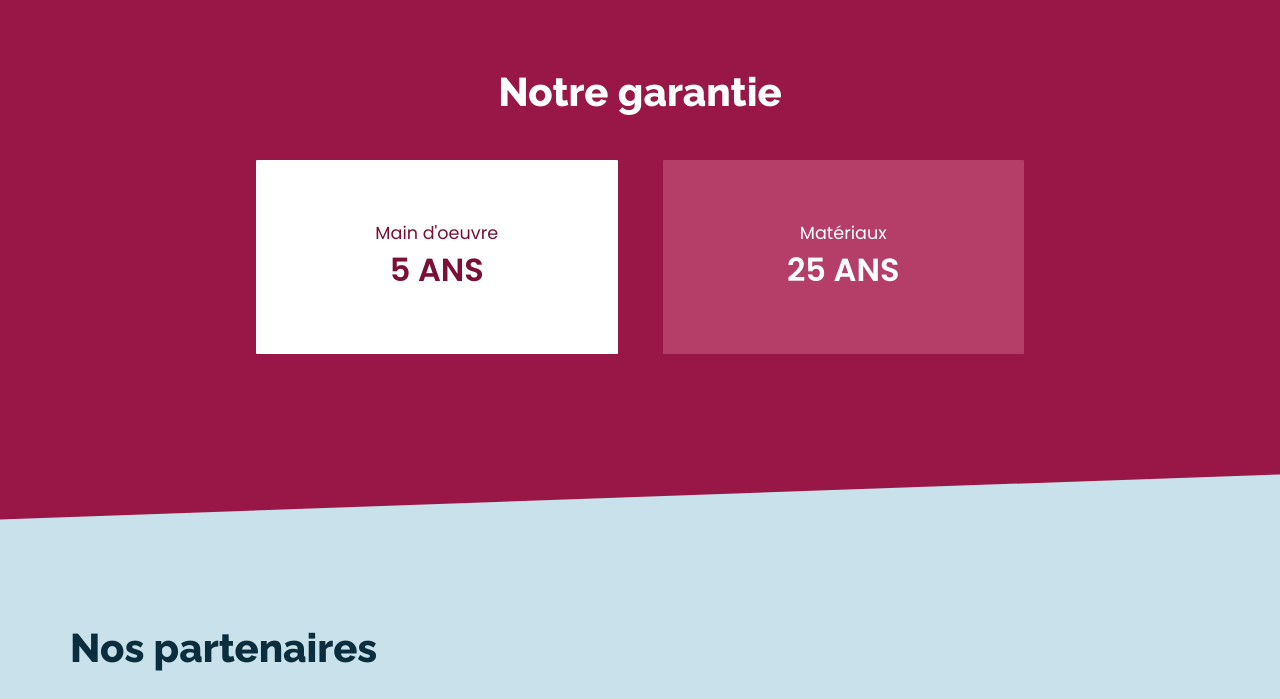
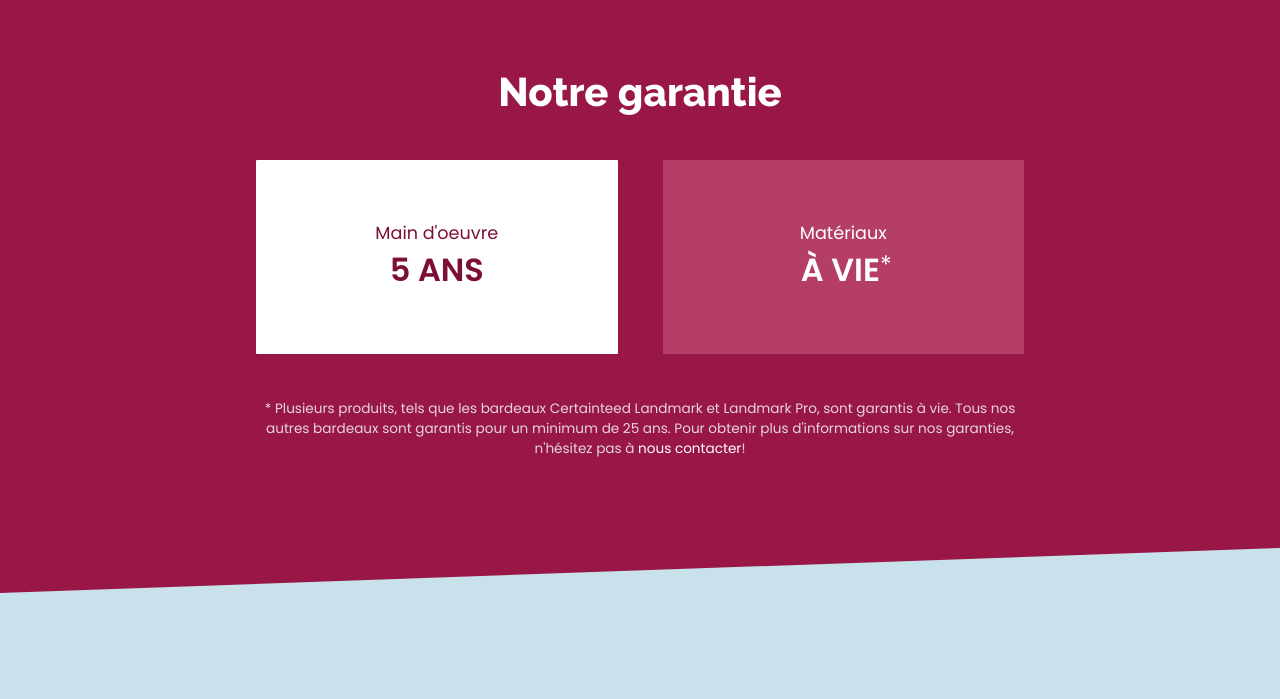
Before and after one commit to EmilePerron/toitures-bellevue-website, a PHP site: page /a-propos.php in a window 1280 px wide. Shown: the part 1067-1766 px from the top of the page. Run offline with PHP 8.4, Linux system fonts and the light colour scheme.

Commit message:
Updated warranty texts

```diff
--- a/a-propos.php
+++ b/a-propos.php
@@ -37,9 +37,15 @@
 						</li>
 						<li>
 							<div class="type">Matériaux</div>
-							<div class="length">25 ans</div>
+							<div class="length">à vie<sup>*</sup></div>
 						</li>
 					</ul>
+
+					<p class="disclaimer text-small">
+						* Plusieurs produits, tels que les bardeaux Certainteed Landmark et Landmark Pro, sont garantis à vie.
+						Tous nos autres bardeaux sont garantis pour un minimum de 25 ans.
+						Pour obtenir plus d'informations sur nos garanties, n'hésitez pas à <a href="/nous-joindre">nous contacter</a>!
+					</p>
 				</div>
 			</section>
 
```
Also changed, not shown: index.php (+12 -6 lines).
